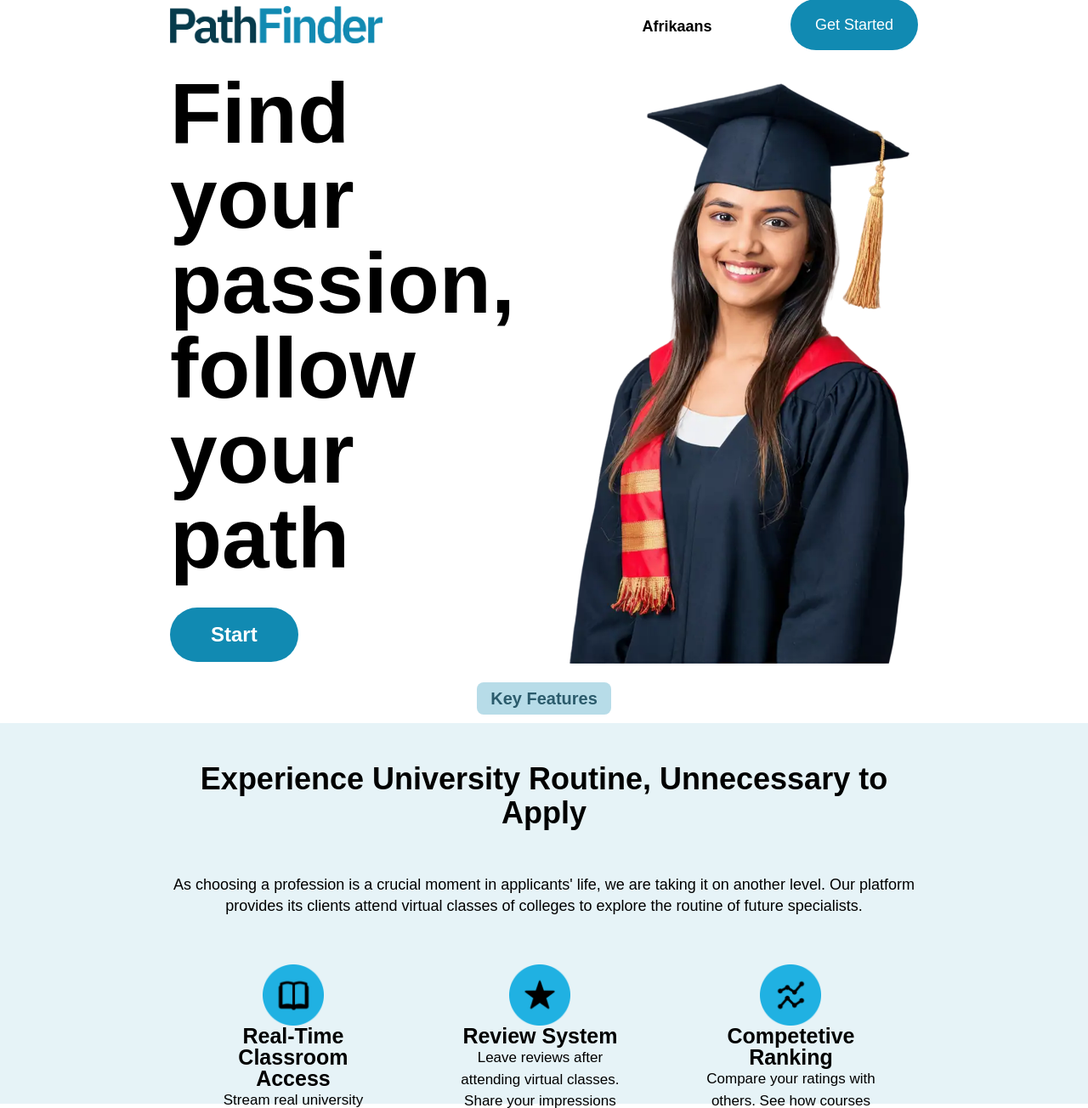
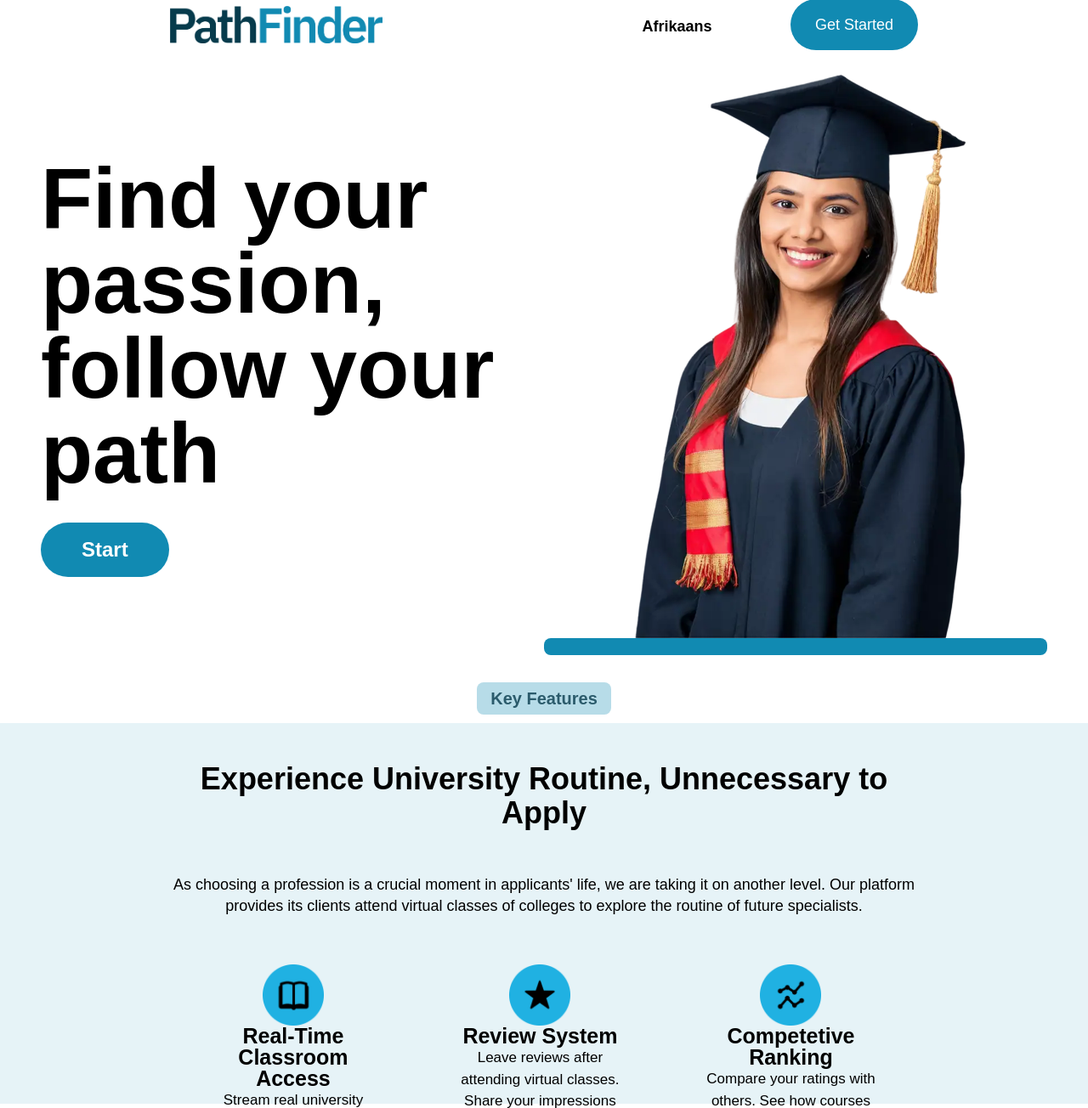
Before and after one commit to zeroaktan/fantastic-telegram, a Django app: template main/templates/main/index.html in a window 1280 px wide. Shown: the part 33-1337 px from the top of the page at 85% size. Run offline with Django 3.2, Linux system fonts and the light colour scheme; the template is opened without the code that fills it, so the values that code supplies are empty; some web fonts are replaced.

Commit message:
fixed pages

```diff
--- a/main/templates/base.html
+++ b/main/templates/base.html
@@ -18,7 +18,7 @@
         }
     </style>
 </head>
-<body>
+<body class="w-full h-screen">
     <header id="header-nav" class="my-4 md:my-8 flex items-center justify-between mx-4 md:mx-50">
         <a href="{% url 'main:main_land' %}"><img src="{% static 'images/logo.png' %}" class="aspect-[1125/195] max-w-[200px] md:max-w-[250px] cursor-pointer"></a>
         <div class="flex flex-row justify-center items-center gap-10">
--- a/main/templates/main/index.html
+++ b/main/templates/main/index.html
@@ -5,17 +5,51 @@
 {% block title %}Главная страница{% endblock title %}
 
 {% block content %}
-    <section class="flex flex-col md:flex-row justify-between items-center mx-3 md:mx-50 h-[calc(85dvh)]" id="first-section">
-        <div class="md:hidden block bg-primary w-full h-full my-8 flex justify-center items-end rounded-3xl">
-            <img src="{% static 'images/girl_grad.png' %}" class="h-[450px] mt-16 -scale-x-100">
+    <section
+    class="flex flex-col md:flex-row justify-between items-stretch px-3 md:px-12 w-full max-h-[85dvh] min-h-[60vh]"
+    id="first-section"
+    style="height: 85dvh;"
+    >
+    <!-- Mobile: Image block fills remaining space, Desktop: 1/2 width -->
+        <div
+        class="flex-1 md:hidden flex flex-col justify-end items-center bg-primary w-full my-8 rounded-3xl overflow-hidden min-h-0"
+        >
+            <img
+            src="{% static 'images/girl_grad.png' %}"
+            class="object-contain w-full h-full mt-16 -scale-x-100"
+            style="max-height:100%;"
+            alt="Graduation Girl"
+            >
         </div>
-        <div class="flex flex-col">
-            <p class="text-[44px] md:text-[100px] font-extrabold leading-none">{% trans 'Find your passion, follow your path'%}<p/>
-            <a href="{% url 'main:product_list' %}"><button class="text-2xl mt-8 bg-primary hover:bg-primary-l/95 text-white transition-all duration-500 font-semibold
-            px-12 py-4 rounded-3xl md:rounded-[300px] cursor-pointer" id="btn-tests">{% trans 'Start'%}</button></a>
+    <!-- Content Block -->
+        <div
+        class="flex flex-col justify-center h-auto md:h-full md:w-1/2 flex-shrink-0"
+        >
+            <p class="text-[44px] md:text-[100px] font-extrabold leading-none">
+            {% trans 'Find your passion, follow your path' %}
+            </p>
+            <a href="{% url 'main:product_list' %}">
+                <button
+                    class="text-2xl mt-8 bg-primary hover:bg-primary-l/95 text-white transition-all duration-500 font-semibold px-12 py-4 rounded-3xl md:rounded-[300px] cursor-pointer"
+                    id="btn-tests"
+                >
+                    {% trans 'Start' %}
+                </button>
+            </a>
         </div>
-        <img src="{% static 'images/girl_grad.png' %}" class="hidden md:block h-[700px]">
+    <!-- Desktop: Image block, 1/2 width -->
+        <div class="hidden md:flex flex-col flex-1 justify-end items-center rounded-3xl min-h-0">
+            <img
+            src="{% static 'images/girl_grad.png' %}"
+            class="object-contain w-full flex-1"
+            style="max-height:100%;"
+            alt="Graduation Girl"
+            >
+            <div class="min-h-[20px] max-h-[20px] w-full rounded-lg bg-primary">
+            </div>
+        </div>
     </section>
+
     <section class="flex flex-col md:h-[35vw] gap-10 justify-center items-center pt-12 md:px-50 mt-20 bg-primary/10 px-2">
         <button class="font-semibold px-4 py-1 text-[20px] bg-primary/30 text-primary-l/80 rounded-lg">{% trans "Key Features" %}</button>
         <p class="text-4xl font-bold md:mt-4 text-center">{% trans "Experience University Routine, Unnecessary to Apply" %}</p>
--- a/main/templates/product/detail.html
+++ b/main/templates/product/detail.html
@@ -5,7 +5,7 @@
 {% block title %}{{ product.name }}{% endblock title %}
 
 {% block content %}
-    <section class="pt-10 flex flex-col justify-between items-center gap-5 px-50">
+    <section class="pt-10 flex flex-col justify-between items-center gap-5 px-10 md:px-50">
         <div class="flex flex-col justify-between items-center gap-1">
             <p class="text-2xl font-bold">{% trans "In case the video player is not working, you can still watch it on YouTube"%}</p>
             <p class="text-xl">{% trans 'Press the button below to get to YouTube'%}</p>
```
